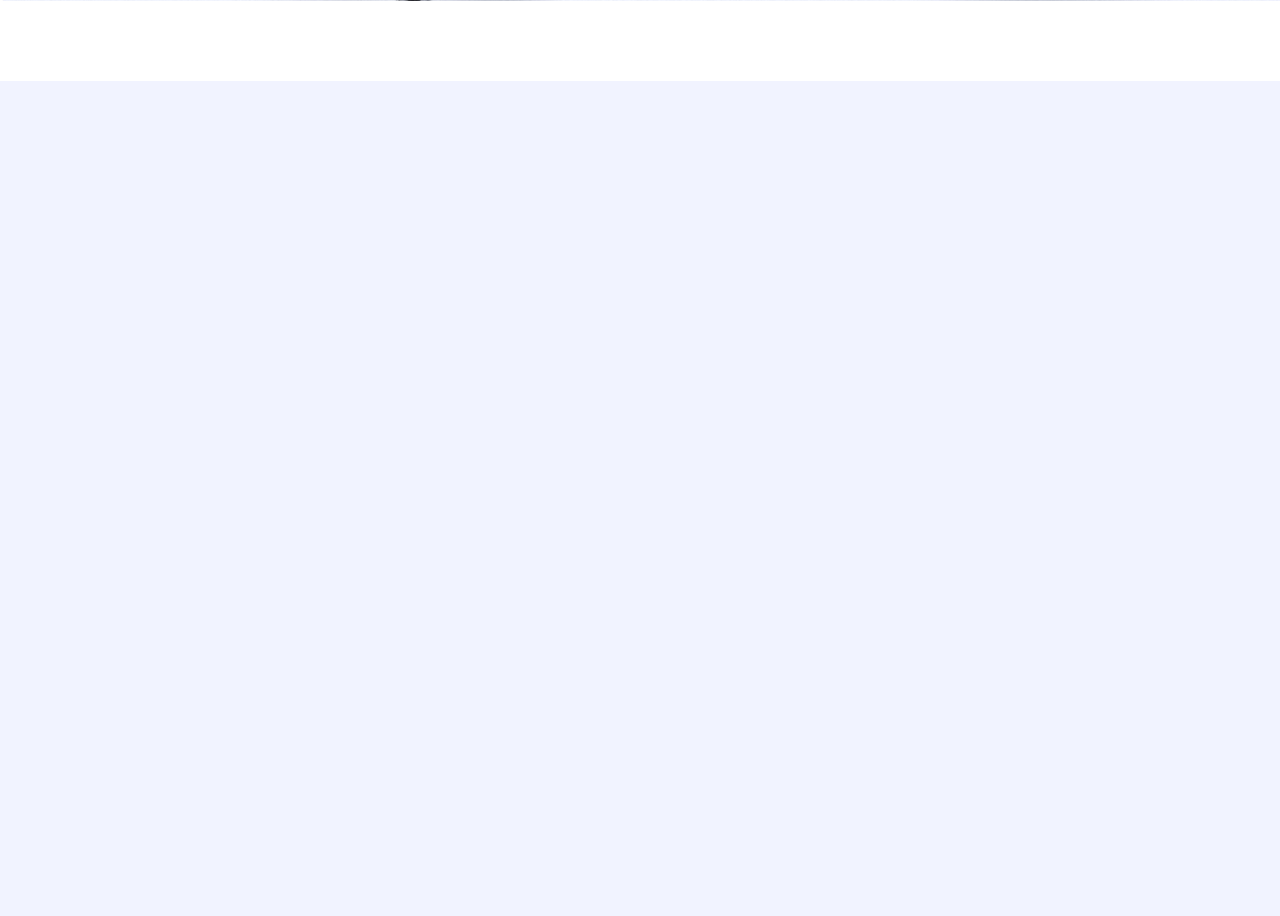
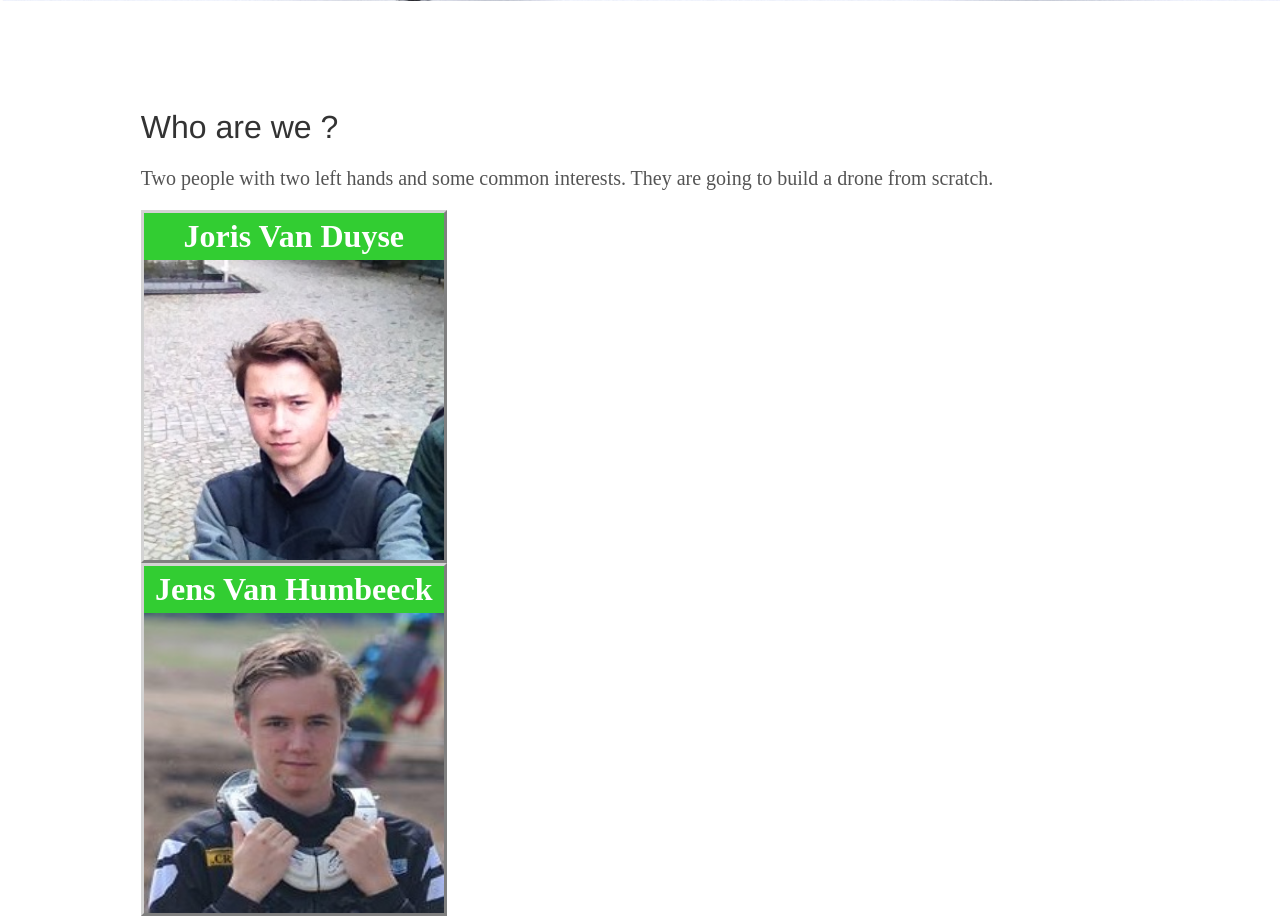
Before and after one commit to jvanhumbeeck/GG-PI-Website, a PHP site: page / in a window 1280 px wide. Shown: the part 719-1635 px from the top of the page. Before the commit the page ends 800 px from the top, so only its background shows below. Run offline with PHP 8.4, Linux system fonts and the light colour scheme.

Commit message:
Add sliding to bio images.
Need fix timout

```diff
--- a/css/style.css
+++ b/css/style.css
@@ -90,29 +90,6 @@ body{margin:0;padding: 0;z-index: 1;}
     filter: alpha(opacity=80);
 }
 
-@media screen and (max-width: 600px) {
-	#collapsor {
-		display: inline-block;
-		position: fixed;
-		top: 0;
-		right: 0;
-	}
-	#buttons {
-		padding-top: 10px;
-		width: 100%;
-	}
-	#list {
-		width: 100%;
-		float: left;
-	}
-	#list>li {
-		width: 100%;
-	}
-	#list>li>a {
-		text-align: left;
-	}
-}
-
 /* carousel */
 #carousel {
 	overflow: hidden;
@@ -182,3 +159,105 @@ body{margin:0;padding: 0;z-index: 1;}
 }
 
 /* colloms */
+.container {
+	width: 80%;
+	padding: 0px 11%;
+}
+
+.column {
+	display: inline-block;
+	width: 26%;
+}
+
+.title {
+	margin-top: 100px;
+	font-family: "Helvetica Neue", Helvetica, Arial, sans-serif;
+    font-weight: normal;
+    color: #333;
+	font-size: 2rem;
+}
+
+.subtitle {
+	color: #545454;
+	font-size: 1.25rem;
+    font-weight: 300;
+}
+
+/* biografie */
+.person {
+	position: relative;
+	background-color: #32cd32;
+	width: 300px;
+	border: 3px outset lightgrey;
+	overflow: hidden;
+	white-space: nowrap;
+}
+
+.person h1 {
+	text-align: center;
+	color: white;
+	margin: 5px;
+}
+
+.floater {
+	position: relative;
+	width: 300px;
+	height: 300px;
+}
+
+.floater img {
+	width: 100%;
+	height: 100%;
+}
+
+.bio {
+	position: absolute;
+	right: -95%;
+	bottom: 5%;
+	width: 95%;
+	height: 90%;
+	background-color: rgba(105, 105, 105, 0.7);
+	overflow: hidden;
+}
+
+.bio p {
+	margin: 10px;
+	color: #32cd32;
+	font-size: 1.1rem;
+}
+
+/* media queries */
+@media screen and (max-width: 600px) {
+	/* navbar */
+	#collapsor {
+		display: inline-block;
+		position: fixed;
+		top: 0;
+		right: 0;
+	}
+	#buttons {
+		padding-top: 10px;
+		width: 100%;
+	}
+	#list {
+		width: 100%;
+		float: left;
+	}
+	#list>li {
+		width: 100%;
+	}
+	#list>li>a {
+		text-align: left;
+	}
+
+	/* column */
+	.container {
+		width: 96%;
+		padding: 0px 2%;
+	}
+
+	.column {
+		display: block;
+		width: 32%;
+	}
+}
--- a/index.html
+++ b/index.html
@@ -89,14 +89,60 @@
 
 	  </div>
 
-	  <!-- info -->
+	  <!-- info --><!--
+	  <div class="container">
 
+	    <!-- who --><!--
+	    <div class="column">
+
+
+
+		</div>
+
+		<!-- what --><!--
+		<div class="column">
+
+
+
+		</div>
+
+		<!-- why --><!--
+		<div class="column">
+
+
+
+		</div>
+	  </div>-->
 
 	</div>
 
 	<!-- who div -->
-	<div id="who">
+	<div id="who" class="container">
 
+	  <h1 class="title">Who are we ?</h1>
+	  <p class="subtitle">Two people with two left hands and some common interests. They are going to build a drone from scratch.</p>
+
+	  <div class="person">
+	    <h1>Joris Van Duyse</h1>
+		<div class="floater">
+	      <img src="assets/joris.JPG">
+		  <div class="bio">
+		    <p>biografie</p>
+
+		  </div>
+		</div>
+	  </div>
+
+	  <div class="person">
+	    <h1>Jens Van Humbeeck</h1>
+		<div class="floater">
+	      <img src="assets/jens.jpg">
+		  <div class="bio">
+		    <p>biografie</p>
+
+		  </div>
+		</div>
+	  </div>
 
 
 	</div>
--- a/js/script.js
+++ b/js/script.js
@@ -2,6 +2,8 @@
 var i = 0;
 var t = true;
 var id = setTimeout(carousel, 3000, 1);
+
+floater();
 
 /* onload event */
 window.addEventListener("load", function(){
@@ -25,7 +27,7 @@ window.addEventListener("load", function(){
 });
 
 /* navbar collapse script */
-document.getElementById("collapsor").onclick = function() {
+document.getElementById("collapsor").addEventListener("click", function() {
 
 	var navbar = document.getElementById("navbar");
 	var state = navbar.getAttribute("state");
@@ -38,7 +40,7 @@ document.getElementById("collapsor").onclick = function() {
 		navbar.setAttribute("state", "true");
 	}
 
-};
+});
 
 /* resize event for navbar recollapse at pixels */
 window.addEventListener("resize", function() {
@@ -53,6 +55,70 @@ window.addEventListener("resize", function() {
 		navbar.setAttribute("state", "false");
 	}
 });
+
+/* who floater event */
+const e_start = -95;
+const l_start = 0;
+const dest_e = 0;
+const dest_l = -95;
+const interval = 2.5;
+var hover = 0;
+
+function floater(){
+	var imgs = document.getElementsByClassName("floater");
+
+	for(var j = 0; j < imgs.length; j++){
+
+		imgs[j].addEventListener("mouseenter", function(){
+
+			var bio = this.getElementsByClassName("bio")[0];
+			if(bio.style.right == null){
+				bioFloat(bio, 0, dest_e, e_start);
+			}else{
+				bioFloat(bio, 1, dest_e, e_start);
+			}
+
+		});
+
+		imgs[j].addEventListener("mouseleave", function(){
+
+			var bio = this.getElementsByClassName("bio")[0];
+			if(bio.style.right == null){
+				bioFloat(bio, 0, dest_l, l_start);
+			}else{
+				bioFloat(bio, 1, dest_l, l_start);
+			}
+
+		});
+	}
+}
+
+function bioFloat(img, direction , end, x){
+
+
+
+	if((x == end)) {
+		// stop
+
+	}else{
+
+		if(end < 0){
+			x -= interval;
+	    }else{
+			x += interval;
+		}
+
+		if(direction == 1){
+			img.style.right = x + "%";
+		}else{
+			img.style.left = x + "%";
+		}
+
+		hover = setTimeout(bioFloat, 22, img, direction, end, x);
+
+	}
+
+}
 
 /* carousel */ /* for max height 100%; && titles */
 function fixImage() {
```
Also changed, not shown: assets/jens.jpg (added), assets/joris.JPG (added).
